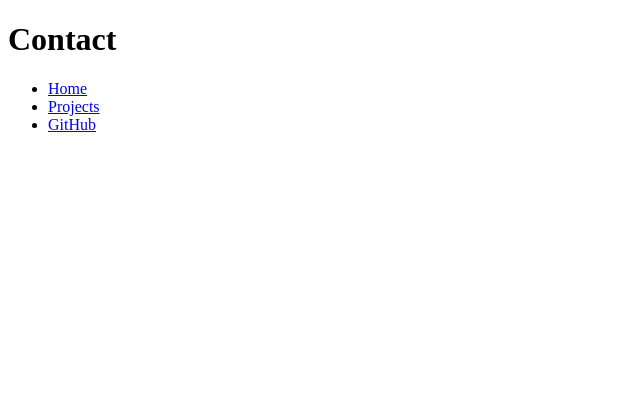
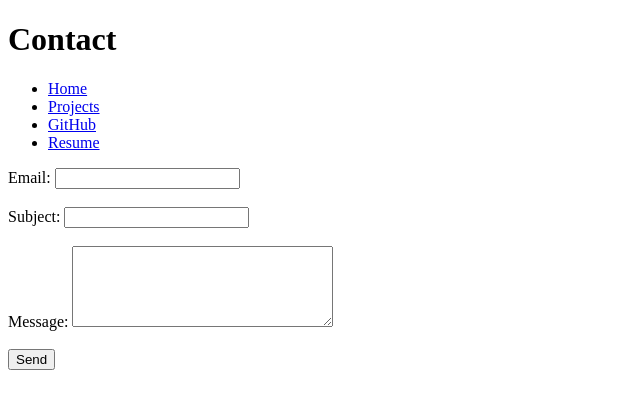
Before and after one commit to beachu23/portfolio, a plain HTML site: page contact/index.html in a window 1280 px wide. Shown: the whole page, without its empty margins (0-640 px from the left). Drawn offline with Linux system fonts and the light colour scheme.

Commit message:
small bugfixes

```diff
--- a/contact/index.html
+++ b/contact/index.html
@@ -9,10 +9,29 @@
     <h1> Contact </h1>
     <nav>
         <ul>
-            <li> <a href="index.html">Home</a></li>
+            <li> <a href="../index.html">Home</a></li>
             <li> <a href="projects/index.html">Projects</a></li>
             <li><a href="https://github.com/beachu23" target="_blank">GitHub</a></li>
+            <li> <a href="resume.html">Resume</a></li>
         </ul>
     </nav>
+    <form action="mailto:your_email@example.com" method="POST" enctype="text/plain">
+        <label>
+            Email:
+            <input name="email" type="email" required>
+        </label>
+        <br><br>
+        <label>
+            Subject:
+            <input name="subject">
+        </label>
+        <br><br>
+        <label>
+            Message:
+            <textarea name="body" rows="5" cols="30"></textarea>
+        </label>
+        <br><br>
+        <button>Send</button>
+    </form>
 </body>
 </html>
```
Also changed, not shown: projects/index.html (+4 -2 lines).
